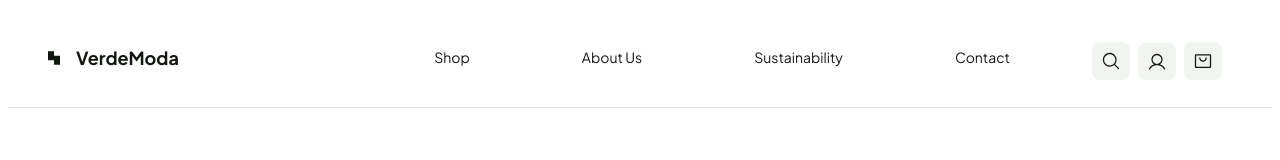
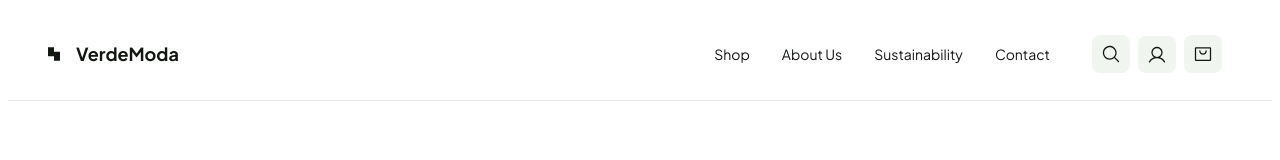
Before and after one commit to odettegallo/M3ABP-AE1.v01, a plain HTML site: page index.html in a window 1280 px wide. Shown: the top 160 px of the page. Drawn offline with Linux system fonts and the light colour scheme.

Commit message:
corregido el nav

```diff
--- a/css/odette.css
+++ b/css/odette.css
@@ -1,8 +1,9 @@
 .navbar {
     display: flex;
+    /* padding: 12px 40px; */
     padding: 12px 40px;
     justify-content: space-between;
-    align-items: center;
+    align-items: right;
     align-self: stretch;
     border-bottom: 1px solid #E5E8EB;
 
@@ -36,22 +37,26 @@
     padding-left: 0;
     list-style: none;
 /* justify-content: right; */
-align-items: flex-end;
-flex: 1 0 0;
+    align-items: flex-end;
+/* flex: 1 0 0; */
 /* align-self: flex-end; */
 
 }
 
 .menu ul {
     align-items: right;
+    margin-right: 0;
+
 }
 
 .menu li {
     list-style: none;
     margin: 0;
-    padding: 12px 40px;
-
-}
+    display: flex;
+    height: 40px;
+    align-items: center;
+    gap: 36px;
+    }
 
 .menu a {
     color: inherit;
```
